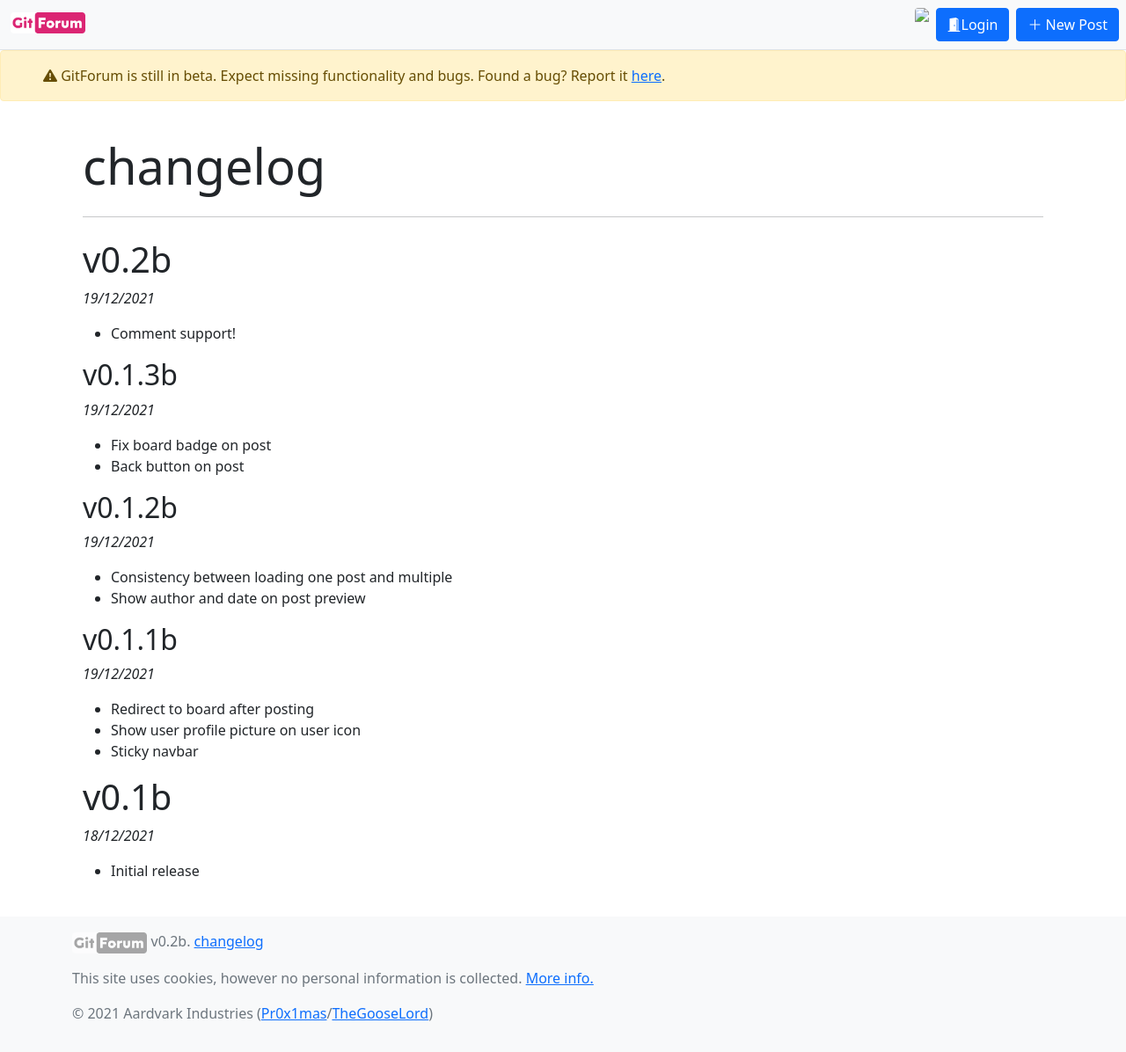
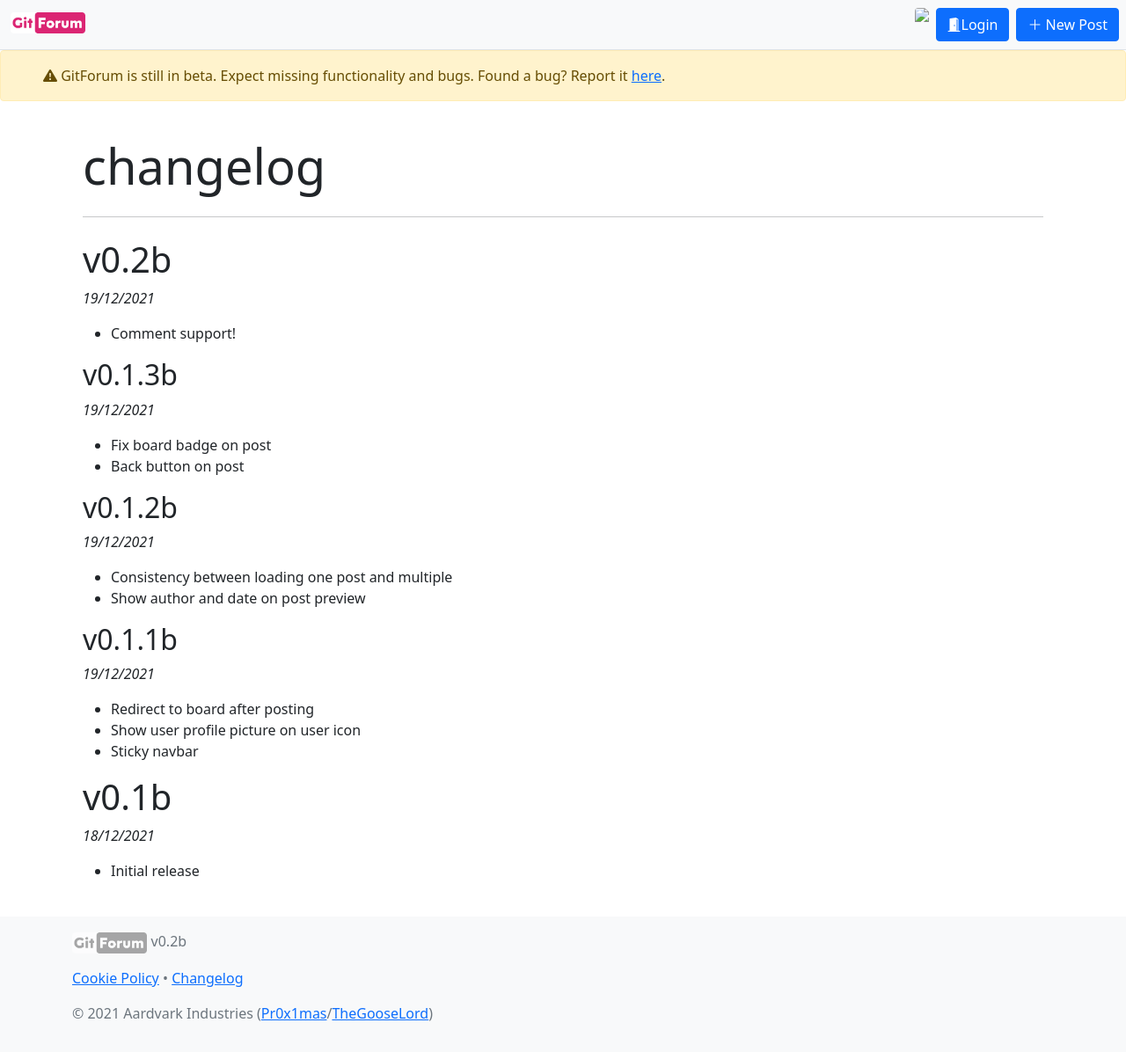
Before and after one commit to Aardvark-Industries/GitForum, a Jekyll site: the page built from changelog.md, in a window 1280 px wide and 1196 px high. Shown: the whole window at 88% size. Built offline with Jekyll 4.4.1, drawn with Linux system fonts in a browser that asks for light colours; nearby versions of some CDN libraries; comment, search, counter and statistics services are not loaded.

Commit message:
change footer

```diff
--- a/_includes/footer.html
+++ b/_includes/footer.html
@@ -1,10 +1,10 @@
 <footer class="footer mt-auto py-3 bg-light text-muted">
     <div class="container">
         <p>
-            <img style="filter: grayscale(100%) opacity(50%);" class="d-inline-block" height="24" src="assets/branding/logo.png"> v{{ site.version }}. <a href="changelog">changelog</a>
+            <img style="filter: grayscale(100%) opacity(50%);" class="d-inline-block" height="24" src="assets/branding/logo.png"> v{{ site.version }}
         </p>
 
-        <p>This site uses cookies, however no personal information is collected. <a href="cookies">More info.</a></p>
+        <p><a href="cookies">Cookie Policy</a> • <a href="changelog">Changelog</a></p>
 
         <p>
             © 2021 Aardvark Industries (<a href="https://github.com/Pr0x1mas">Pr0x1mas</a>/<a href="https://github.com/TheGooseLord">TheGooseLord</a>)
```
